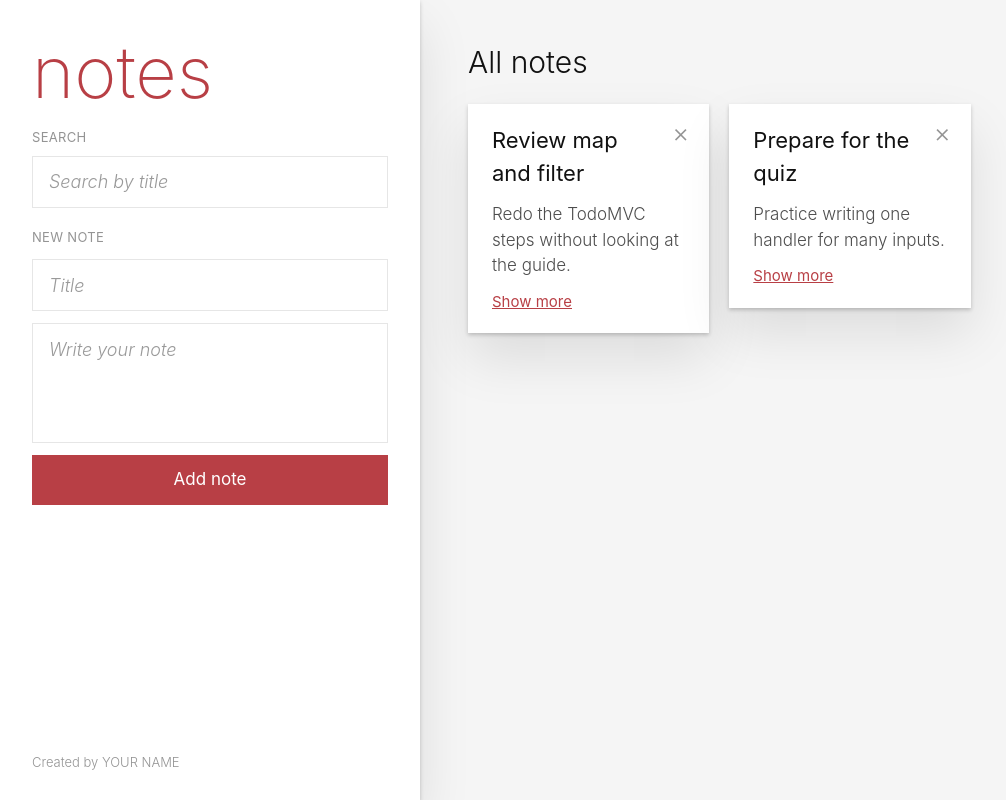
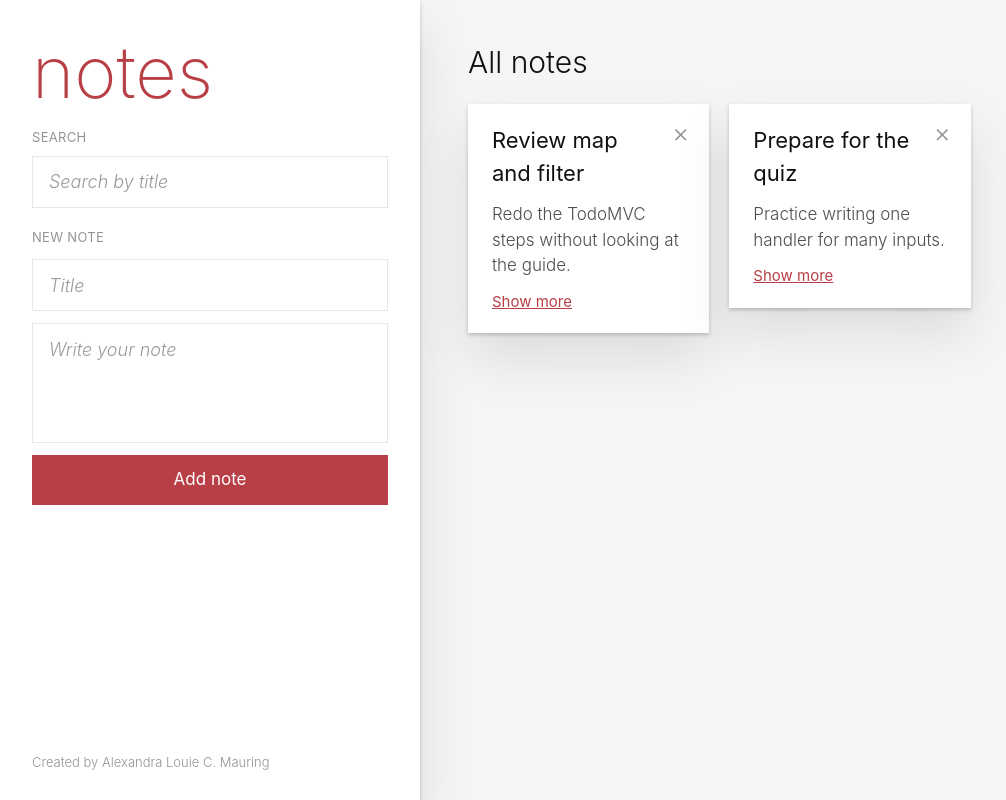
Before and after one commit to mautcha/csit340g7-notes, a React (Vite) app: page / in a window 1280 px wide. Shown: the whole page, without its empty margins (0-1006 px from the left). Built offline with nearby package versions, Linux system fonts and the light colour scheme.

Commit message:
chore: replace YOUR NAME with Alexandra Louie C. Mauring

```diff
--- a/src/App.jsx
+++ b/src/App.jsx
@@ -5,7 +5,7 @@ function App() {
   return (
     <div className="bg-[#f5f5f5] font-light text-[#111]">
       <Notes />
-      <Info name="YOUR NAME" />
+      <Info name="Alexandra Louie C. Mauring" />
     </div>
   )
 }
```
